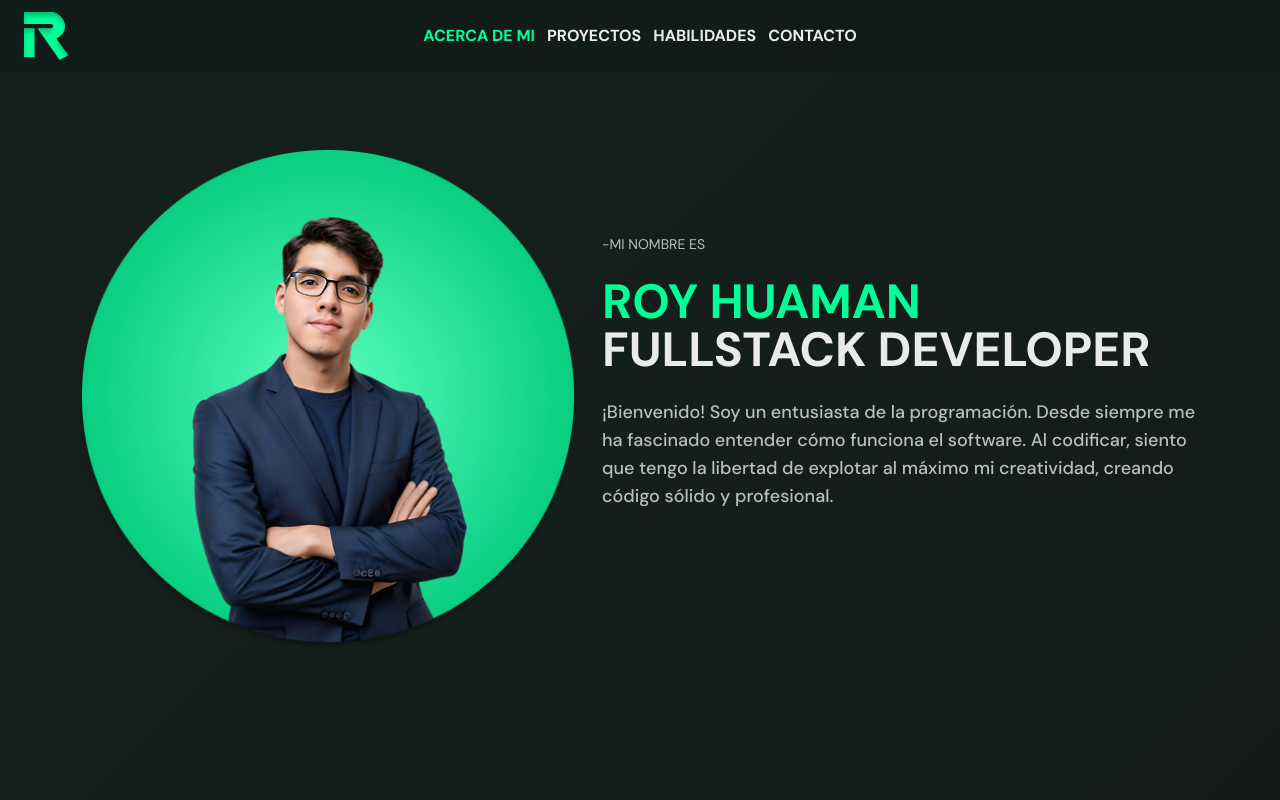
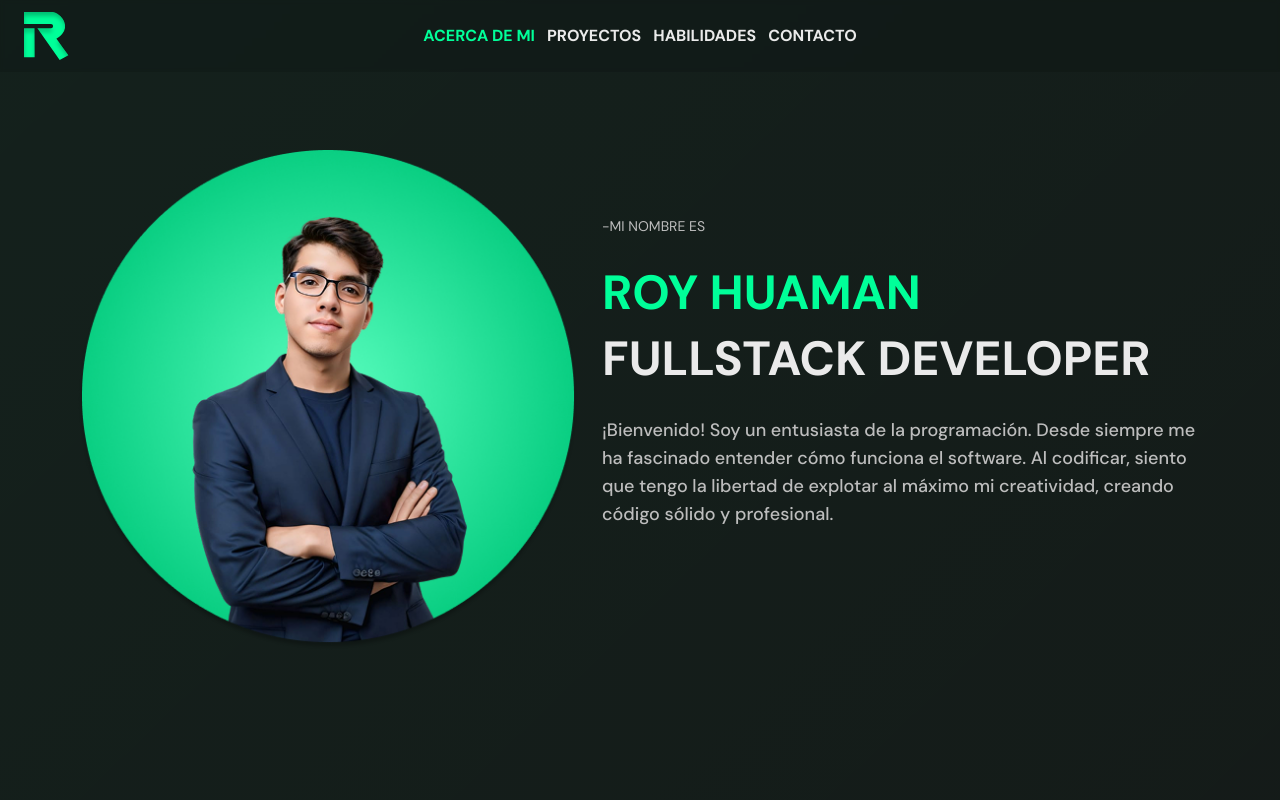
Before and after one commit to royandresdev/Portafolio-2026, a Next.js app: page / in a window 1280 px wide. Shown: the top 800 px of the page. Built offline with nearby package versions, Linux system fonts and the light colour scheme; no server answers; the database is empty; some icons are missing.

Commit message:
feat: add Hero component with profile information and social links

```diff
--- a/components/hero.tsx
+++ b/components/hero.tsx
@@ -7,7 +7,7 @@
       <Image className="block" src="/Avatar-Portafolio.png" alt="Avatar" width={500} height={500} loading="eager" />
       <div className="space-y-6 max-w-[600px]">
         <span className="caption">-MI NOMBRE ES</span>
-        <h1 className="text-2xl lg:text-5xl font-bold">
+        <h1 className="text-2xl lg:text-5xl/snug font-bold">
           <span className="text-primary">ROY HUAMAN</span> <br />
           <span className="text-gray-5">FULLSTACK DEVELOPER</span>
         </h1>
```
